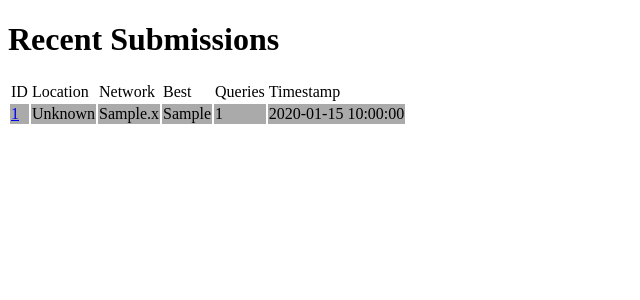
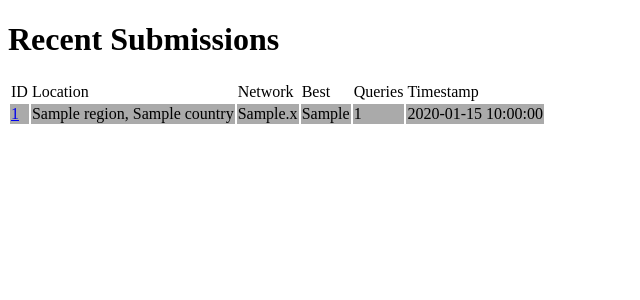
Before and after one commit to google/namebench, a Python web app: template appengine/templates/index.html in a window 1280 px wide. Shown: the top 300 px of the page, without its empty margins (0-640 px from the left). Run offline with Jinja, Linux system fonts and the light colour scheme; the template is opened without the code that fills it: most values are stand-ins (such as "Sample title", 1, 10 or a date in 2020).

Commit message:
Add region/country to index template

```diff
--- a/appengine/templates/index.html
+++ b/appengine/templates/index.html
@@ -23,7 +23,7 @@
 {% for submission in recent_submissions %}
 <tr {% if not submission.listed %} style="background-color: #aaa;"{% endif %}>
   <td><a href="/id/{{ submission.key.id }}">{{ submission.key.id }}</td>
-  <td>Unknown</td>
+  <td>{% if submission.region %}{{ submission.region }}, {{ submission.country }} {% else %} {% if submission.country %} {{ submission.country }} {% else %} Unknown {% endif %} {% endif %}</td>
   <td>{{ submission.class_c }}.x</td>
   <td>{{ submission.best_nameserver.ip }}</td>
   <td>{{ submission.query_count }}</td>
```
